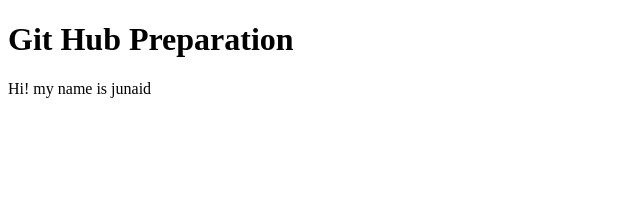
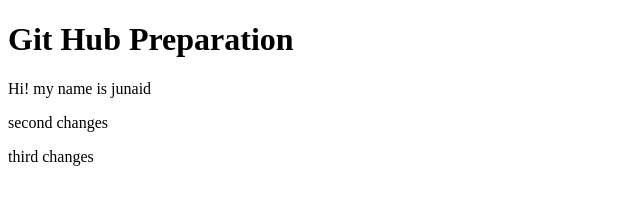
Before and after one commit to muhammadjunaidharoon/TestingRepository, a plain HTML site: page Index.html in a window 1280 px wide. Shown: the whole page, without its empty margins (0-640 px from the left). Drawn offline with Linux system fonts and the light colour scheme.

Commit message:
forth commet

```diff
--- a/Index.html
+++ b/Index.html
@@ -9,5 +9,7 @@
 <body>
     <h1>Git Hub Preparation</h1>
     <p>Hi! my name is junaid</p>
+    <p> second changes</p>
+    <p> third changes</p>
 </body>
 </html>
```
